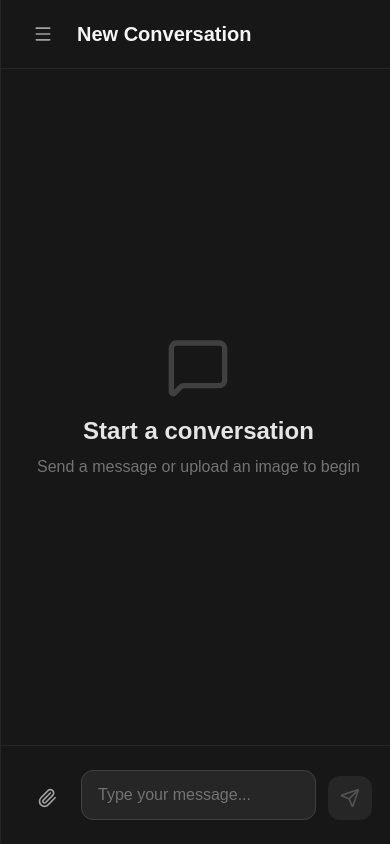
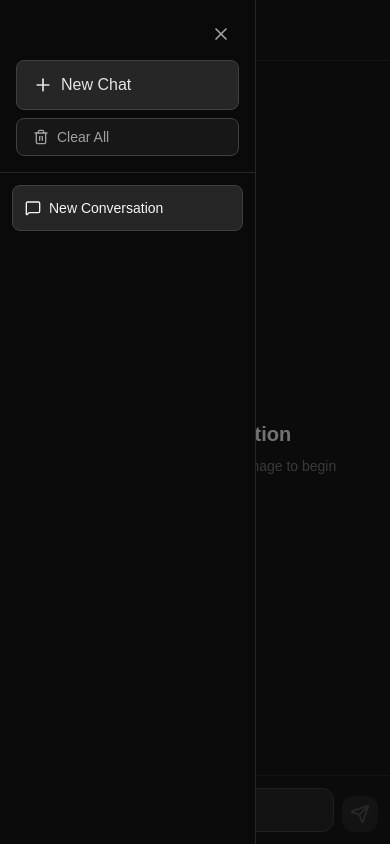
Before and after one commit to Cacton12/chatbot_website, a Next.js app: page / in a window 390 px wide. Both pictures are taken after a click on the button 43 px from the left and 34 px from the top of the page. Built offline with nearby package versions, Linux system fonts and the light colour scheme.

Commit message:
fixed mobile view oops

```diff
--- a/src/app/page.js
+++ b/src/app/page.js
@@ -100,7 +100,7 @@ export default function ChatbotApp() {
   const [activeConvId, setActiveConvId] = useState(1);
   const [input, setInput] = useState('');
   const [files, setFiles] = useState([]);
-  const [sidebarOpen, setSidebarOpen] = useState(true);
+  const [sidebarOpen, setSidebarOpen] = useState(false);
   const [isLoading, setIsLoading] = useState(false);
   const [storageLoaded, setStorageLoaded] = useState(false);
   const [showDeleteModal, setShowDeleteModal] = useState(false);
@@ -246,6 +246,7 @@ export default function ChatbotApp() {
     };
     setConversations(prev => [...prev, newConv]);
     setActiveConvId(newConv.id);
+    setSidebarOpen(false);
   };
 
   const deleteConversation = (id) => {
@@ -355,16 +356,36 @@ export default function ChatbotApp() {
   }
 
   return (
-    <div className="flex h-screen bg-neutral-900">
+    <div className="flex h-screen bg-neutral-900 overflow-hidden">
       <DeleteModal
         isOpen={showDeleteModal}
         onClose={() => setShowDeleteModal(false)}
         onConfirm={clearAllConversations}
       />
 
+      {/* Mobile Overlay */}
+      {sidebarOpen && (
+        <div
+          className="fixed inset-0 bg-black/50 z-30 md:hidden"
+          onClick={() => setSidebarOpen(false)}
+        />
+      )}
+
       {/* Sidebar */}
-      <div className={`${sidebarOpen ? 'w-64' : 'w-0'} bg-neutral-950 border-r border-neutral-800 transition-all duration-300 overflow-hidden flex flex-col`}>
+      <div className={`fixed md:relative inset-y-0 left-0 z-40 w-64 bg-neutral-950 border-r border-neutral-800 transition-transform duration-300 flex flex-col ${
+        sidebarOpen ? 'translate-x-0' : '-translate-x-full md:translate-x-0'
+      } ${!sidebarOpen ? 'md:hidden' : ''}`}>
         <div className="p-4 border-b border-neutral-800 space-y-2">
+          {/* Close button for mobile - top right */}
+          <div className="flex md:hidden justify-end mb-2">
+            <button
+              onClick={() => setSidebarOpen(false)}
+              className="p-2 hover:bg-neutral-800 rounded-lg transition-colors text-neutral-400"
+              aria-label="Close sidebar"
+            >
+              <X className="w-5 h-5" />
+            </button>
+          </div>
           <button
             onClick={createNewConversation}
             className="w-full flex items-center gap-2 px-4 py-3 bg-neutral-800 hover:bg-neutral-700 border border-neutral-700 rounded-lg transition-colors text-neutral-200"
@@ -385,7 +406,10 @@ export default function ChatbotApp() {
           {conversations.map(conv => (
             <div
               key={conv.id}
-              onClick={() => setActiveConvId(conv.id)}
+              onClick={() => {
+                setActiveConvId(conv.id);
+                setSidebarOpen(false);
+              }}
               className={`group flex items-center gap-2 px-3 py-3 mb-2 rounded-lg cursor-pointer transition-colors ${
                 activeConvId === conv.id
                   ? 'bg-neutral-800 border border-neutral-700 text-neutral-100'
@@ -411,41 +435,41 @@ export default function ChatbotApp() {
       </div>
 
       {/* Main Chat Area */}
-      <div className="flex-1 flex flex-col">
+      <div className="flex-1 flex flex-col min-w-0">
         {/* Header */}
-        <div className="bg-neutral-900 border-b border-neutral-800 px-6 py-4 flex items-center gap-4">
+        <div className="bg-neutral-900 border-b border-neutral-800 px-4 md:px-6 py-3 md:py-4 flex items-center gap-3">
           <button
             onClick={() => setSidebarOpen(!sidebarOpen)}
             className="p-2 hover:bg-neutral-800 rounded-lg transition-colors text-neutral-400"
           >
             <Menu className="w-5 h-5" />
           </button>
-          <h1 className="text-xl font-semibold text-neutral-100">
+          <h1 className="text-lg md:text-xl font-semibold text-neutral-100 truncate">
             {activeConv?.title || 'Chat'}
           </h1>
         </div>
 
         {/* Messages */}
-        <div className="flex-1 overflow-y-auto px-6 py-6">
+        <div className="flex-1 overflow-y-auto px-3 md:px-6 py-4 md:py-6">
           {activeConv?.messages.length === 0 ? (
             <div className="h-full flex items-center justify-center">
-              <div className="text-center">
-                <MessageSquare className="w-16 h-16 text-neutral-700 mx-auto mb-4" />
-                <h2 className="text-2xl font-semibold text-neutral-200 mb-2">Start a conversation</h2>
-                <p className="text-neutral-500">Send a message or upload an image to begin</p>
+              <div className="text-center px-4">
+                <MessageSquare className="w-12 h-12 md:w-16 md:h-16 text-neutral-700 mx-auto mb-3 md:mb-4" />
+                <h2 className="text-xl md:text-2xl font-semibold text-neutral-200 mb-2">Start a conversation</h2>
+                <p className="text-sm md:text-base text-neutral-500">Send a message or upload an image to begin</p>
               </div>
             </div>
           ) : (
-            <div className="max-w-3xl mx-auto space-y-6">
+            <div className="max-w-3xl mx-auto space-y-4 md:space-y-6">
               {activeConv?.messages.map(msg => (
                 <div key={msg.id} className={`flex ${msg.role === 'user' ? 'justify-end' : 'justify-start'}`}>
-                  <div className={`max-w-[80%] ${
+                  <div className={`max-w-[85%] md:max-w-[80%] ${
                     msg.role === 'user'
                       ? 'bg-neutral-700 text-neutral-100 rounded-2xl rounded-tr-sm'
                       : msg.isError
                       ? 'bg-red-900/20 text-red-200 rounded-2xl rounded-tl-sm border border-red-800'
                       : 'bg-neutral-800 text-neutral-100 rounded-2xl rounded-tl-sm border border-neutral-700'
-                  } px-5 py-3 shadow-sm`}>
+                  } px-3 md:px-5 py-2.5 md:py-3 shadow-sm text-sm md:text-base`}>
                     {msg.files && msg.files.length > 0 && (
                       <div className="mb-3">
                         {msg.files.map((file, i) => (
@@ -466,7 +490,7 @@ export default function ChatbotApp() {
               ))}
               {isLoading && (
                 <div className="flex justify-start">
-                  <div className="bg-neutral-800 text-neutral-100 rounded-2xl rounded-tl-sm border border-neutral-700 px-5 py-3">
+                  <div className="bg-neutral-800 text-neutral-100 rounded-2xl rounded-tl-sm border border-neutral-700 px-3 md:px-5 py-2.5 md:py-3">
                     <div className="flex items-center gap-2">
                       <div className="w-2 h-2 bg-neutral-400 rounded-full animate-pulse" />
                       <div className="w-2 h-2 bg-neutral-400 rounded-full animate-pulse delay-75" />
@@ -481,10 +505,10 @@ export default function ChatbotApp() {
         </div>
 
         {/* Input Area */}
-        <div className="bg-neutral-900 border-t border-neutral-800 p-6">
+        <div className="bg-neutral-900 border-t border-neutral-800 p-3 md:p-6">
           <div className="max-w-3xl mx-auto">
             {files.length > 0 && (
-              <div className="mb-3 flex flex-wrap gap-2">
+              <div className="mb-2 md:mb-3 flex flex-wrap gap-2">
                 {files.map((file, i) => (
                   <div key={i} className="relative group">
                     {file.type?.startsWith('image/') ? (
@@ -492,24 +516,24 @@ export default function ChatbotApp() {
                         <img
                           src={`data:${file.type};base64,${file.data}`}
                           alt={file.name}
-                          className="h-20 w-20 object-cover rounded-lg border border-neutral-700"
+                          className="h-16 w-16 md:h-20 md:w-20 object-cover rounded-lg border border-neutral-700"
                         />
                         <button
                           onClick={() => removeFile(i)}
-                          className="absolute -top-2 -right-2 bg-neutral-800 hover:bg-neutral-700 border border-neutral-600 rounded-full p-1 opacity-0 group-hover:opacity-100 transition-opacity"
+                          className="absolute -top-1 -right-1 md:-top-2 md:-right-2 bg-neutral-800 hover:bg-neutral-700 border border-neutral-600 rounded-full p-1 transition-opacity"
                         >
                           <X className="w-3 h-3 text-neutral-300" />
                         </button>
                       </div>
                     ) : (
-                      <div className="flex items-center gap-2 bg-neutral-800 rounded-lg px-3 py-2 text-sm text-neutral-300 border border-neutral-700">
+                      <div className="flex items-center gap-2 bg-neutral-800 rounded-lg px-2 md:px-3 py-1.5 md:py-2 text-xs md:text-sm text-neutral-300 border border-neutral-700">
                         {getFileIcon(file.type)}
-                        <span className="truncate max-w-[200px]">{file.name}</span>
+                        <span className="truncate max-w-[120px] md:max-w-[200px]">{file.name}</span>
                         <button
                           onClick={() => removeFile(i)}
                           className="text-neutral-500 hover:text-neutral-300 ml-1"
                         >
-                          <X className="w-4 h-4" />
+                          <X className="w-3 h-3 md:w-4 md:h-4" />
                         </button>
                       </div>
                     )}
@@ -518,7 +542,7 @@ export default function ChatbotApp() {
               </div>
             )}
 
-            <div className="flex items-end gap-3">
+            <div className="flex items-end gap-2 md:gap-3">
               <input
                 type="file"
                 ref={fileInputRef}
@@ -531,7 +555,7 @@ export default function ChatbotApp() {
               <button
                 onClick={() => fileInputRef.current?.click()}
                 disabled={isLoading}
-                className="p-3 hover:bg-neutral-800 rounded-xl transition-colors flex-shrink-0 disabled:opacity-50 disabled:cursor-not-allowed"
+                className="p-2 md:p-3 hover:bg-neutral-800 rounded-xl transition-colors flex-shrink-0 disabled:opacity-50 disabled:cursor-not-allowed"
                 title="Attach images"
               >
                 <Paperclip className="w-5 h-5 text-neutral-400" />
@@ -549,14 +573,14 @@ export default function ChatbotApp() {
                 placeholder="Type your message..."
                 disabled={isLoading}
                 rows={1}
-                className="flex-1 resize-none px-4 py-3 bg-neutral-800 border border-neutral-700 text-neutral-100 placeholder-neutral-500 rounded-xl focus:outline-none focus:ring-2 focus:ring-neutral-600 focus:border-transparent disabled:opacity-50 disabled:cursor-not-allowed"
-                style={{ minHeight: '48px', maxHeight: '200px' }}
+                className="flex-1 resize-none px-3 md:px-4 py-2.5 md:py-3 bg-neutral-800 border border-neutral-700 text-neutral-100 placeholder-neutral-500 rounded-xl focus:outline-none focus:ring-2 focus:ring-neutral-600 focus:border-transparent disabled:opacity-50 disabled:cursor-not-allowed text-sm md:text-base"
+                style={{ minHeight: '44px', maxHeight: '200px' }}
               />
 
               <button
                 onClick={handleSend}
                 disabled={(!input.trim() && files.length === 0) || isLoading}
-                className="p-3 bg-neutral-700 text-neutral-100 rounded-xl hover:bg-neutral-600 disabled:bg-neutral-800 disabled:text-neutral-600 disabled:cursor-not-allowed transition-colors flex-shrink-0"
+                className="p-2 md:p-3 bg-neutral-700 text-neutral-100 rounded-xl hover:bg-neutral-600 disabled:bg-neutral-800 disabled:text-neutral-600 disabled:cursor-not-allowed transition-colors flex-shrink-0"
               >
                 {isLoading ? (
                   <div className="w-5 h-5 border-2 border-neutral-400 border-t-transparent rounded-full animate-spin" />
```
